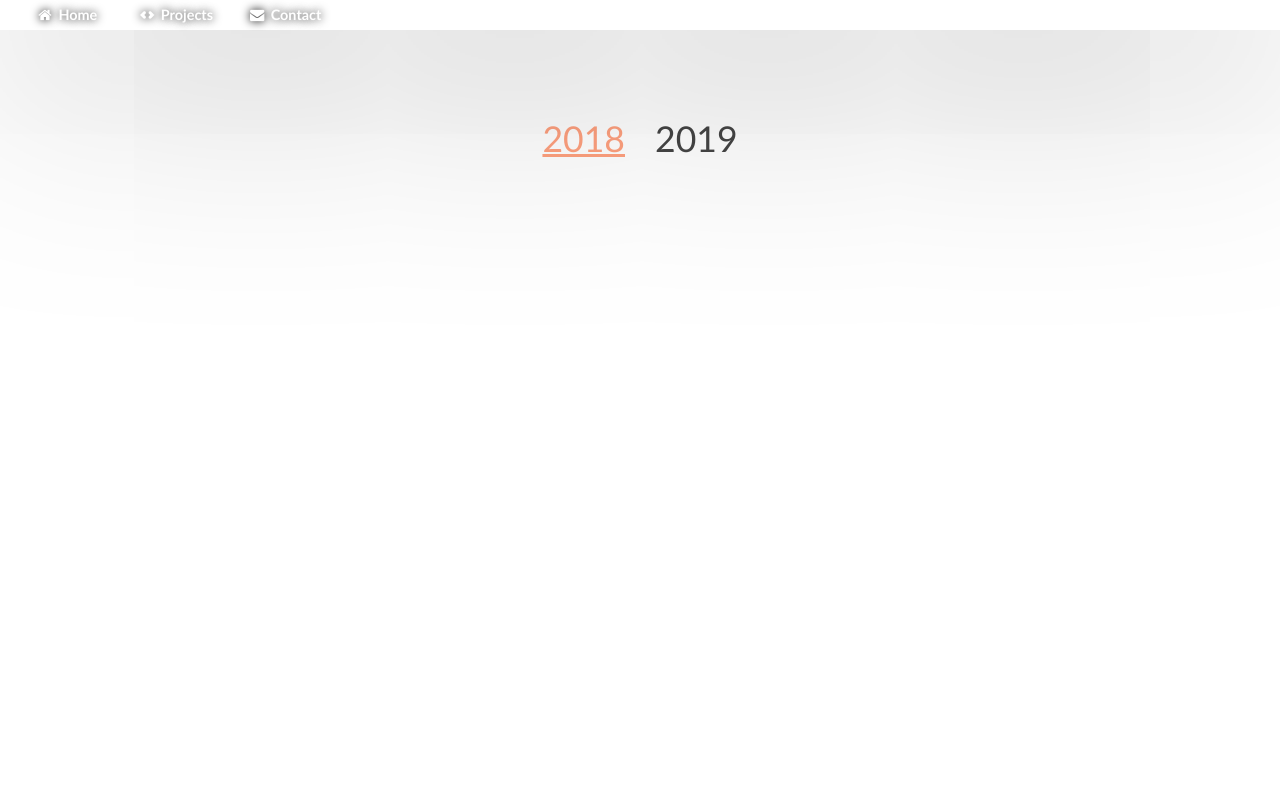
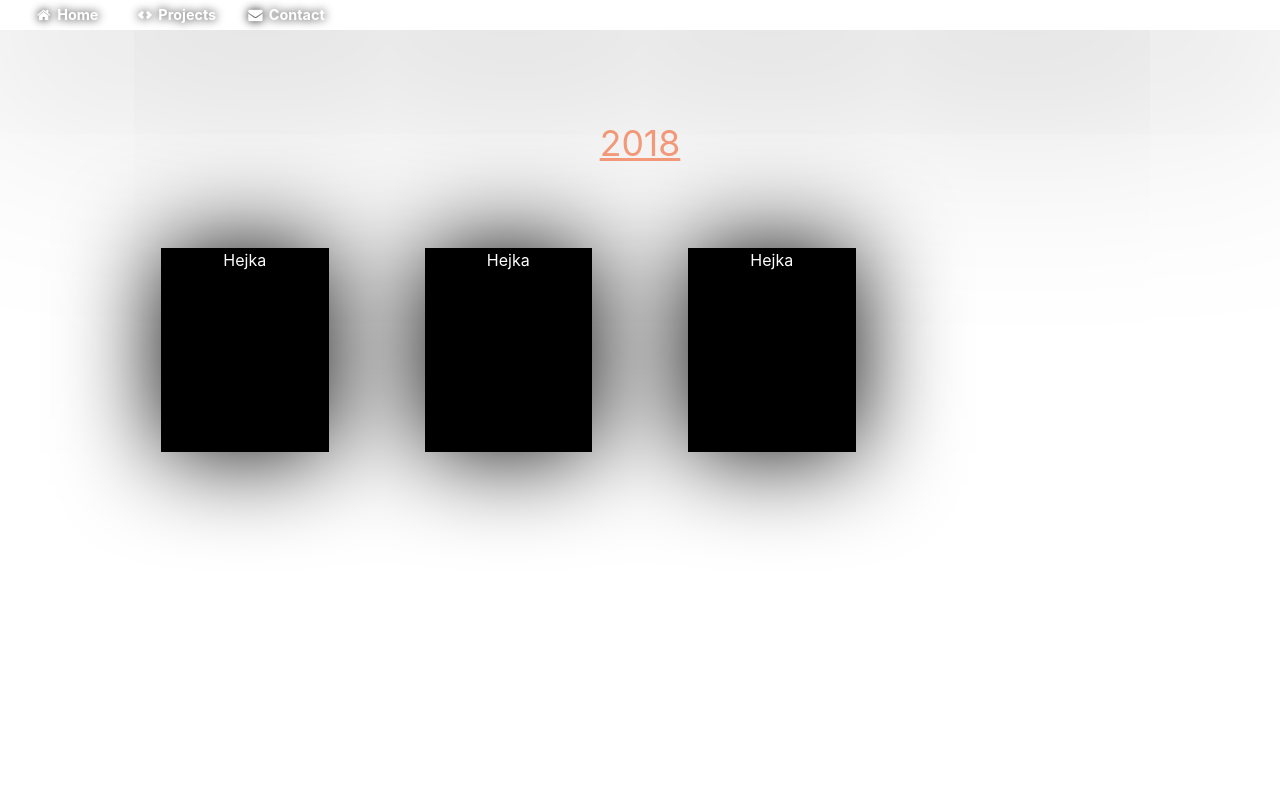
Before and after one commit to Kroepniek/Portfolio, a PHP site: page /projects/projects.php in a window 1280 px wide. Shown: the top 799 px of the page. Run offline with PHP 8.4, Linux system fonts and the light colour scheme; data comes from the database, SQL or seed files in the repository; both versions use the stored data as it was after the commit.

Commit message:
Updated: Started block projects

```diff
--- a/js/project-slider.js
+++ b/js/project-slider.js
@@ -277,7 +277,7 @@ function CheckSize()
     }
     else if (window.innerWidth < 1600)
     {
-        projectSlider.css("display", "none");
+        //projectSlider.css("display", "none");
         clearInterval(autoSliderInterval);
     }
 }
--- a/projects/css/style.css
+++ b/projects/css/style.css
@@ -211,6 +211,8 @@ nav a:first-of-type
     filter: drop-shadow(0 0 50px #000);
 }
 
+/*#region 1920 Slider*/
+
 #project-slider-info
 {
     position: relative;
@@ -338,6 +340,25 @@ nav a:first-of-type
     z-index: 5;
 }
 
+/*#endregion*/
+
+/*#region <1920 Slider*/
+
+.project-row-height
+{
+    height: 300px;
+}
+
+.project-block
+{
+    width: 100%;
+    height: 100%;
+    background-color: #000000;
+    color: #FFFFFF;
+}
+
+/*#endregion*/
+
 @media screen and (max-width: 575.98px)
 {
     /*#region Nav*/
--- a/projects/projects.php
+++ b/projects/projects.php
@@ -7,8 +7,12 @@
 	<link rel="icon" href="../images/transparent_kon.png">
 	<link rel="stylesheet" type="text/css" href="css/style.css">
 	<link rel="stylesheet" type="text/css" href="../css/fontello.css">
+	<link rel="stylesheet" href="https://stackpath.bootstrapcdn.com/bootstrap/4.3.1/css/bootstrap.min.css" integrity="sha384-ggOyR0iXCbMQv3Xipma34MD+dH/1fQ784/j6cY/iJTQUOhcWr7x9JvoRxT2MZw1T" crossorigin="anonymous">
 	<title>Daniel Mondzielewski - Projects</title>
 	<script src="https://ajax.googleapis.com/ajax/libs/jquery/3.3.1/jquery.min.js"></script>
+	<script src="https://code.jquery.com/jquery-3.3.1.slim.min.js" integrity="sha384-q8i/X+965DzO0rT7abK41JStQIAqVgRVzpbzo5smXKp4YfRvH+8abtTE1Pi6jizo" crossorigin="anonymous"></script>
+	<script src="https://cdnjs.cloudflare.com/ajax/libs/popper.js/1.14.7/umd/popper.min.js" integrity="sha384-UO2eT0CpHqdSJQ6hJty5KVphtPhzWj9WO1clHTMGa3JDZwrnQq4sF86dIHNDz0W1" crossorigin="anonymous"></script>
+	<script src="https://stackpath.bootstrapcdn.com/bootstrap/4.3.1/js/bootstrap.min.js" integrity="sha384-JjSmVgyd0p3pXB1rRibZUAYoIIy6OrQ6VrjIEaFf/nJGzIxFDsf4x0xIM+B07jRM" crossorigin="anonymous"></script>
 </head>
 <body>
 	<nav id="nav">
@@ -24,13 +28,25 @@
 				<div id="project-slider-years-content"></div>
 			</div>
 			<div id="project-slider">
-				<img src="images/blank.png" alt="project" id="project-slider-item">
+				<!-- <img src="images/blank.png" alt="project" id="project-slider-item">
 				<img src="images/slider-gradient.png" alt="gradient" id="project-slider-gradient">
 				<div id="project-slider-balls"></div>
 				<div id="project-slider-info">
 					<h3 id="project-slider-info-title"></h3>
 					<span id="project-slider-info-desc"></span>
 					<a href="" id="project-slider-show-button-link"><div id="project-slider-show-button">Show website</div></a>
+				</div> -->
+				<!-- Uncomment for slider -->
+				<div class="row project-row-height">
+					<div class="col-sm-3 p-5">
+						<div class="project-block">Hejka</div>
+					</div>
+					<div class="col-sm-3 p-5">
+						<div class="project-block">Hejka</div>
+					</div>
+					<div class="col-sm-3 p-5">
+						<div class="project-block">Hejka</div>
+					</div>
 				</div>
 			</div>
 		</div>
```
Also changed, not shown: sql/portfolio.sql (+6 -5 lines).
